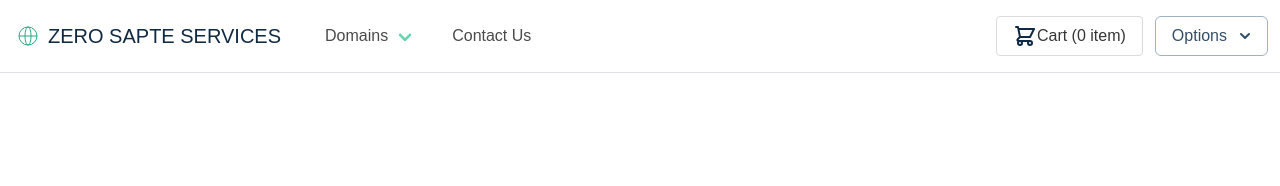
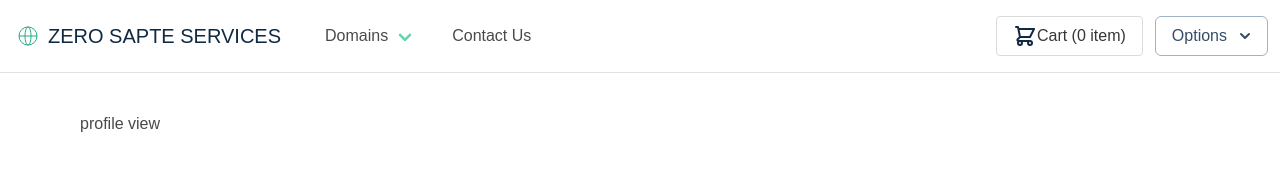
Before and after one commit to danutsss/mevn-domains-registry, a Vue app in the folder client/: page /dashboard/profile in a window 1280 px wide. Shown: the top 186 px of the page. Built offline with nearby package versions, Linux system fonts and the light colour scheme; sample sign-in values are in the browser's storage; a web font is replaced by a local one.

Commit message:
created a new route for profile

```diff
--- a/client/src/router/index.js
+++ b/client/src/router/index.js
@@ -48,6 +48,12 @@ const router = createRouter({
       name: "shopping-cart",
       component: () => import("@/views/CartView.vue"),
     },
+    {
+      path: "/dashboard/profile",
+      name: "profile",
+      component: () => import("@/views/Dashboard/Account/ProfileView.vue"),
+      beforeEnter: authGuard,
+    },
   ],
 });
 
--- /dev/null
+++ b/client/src/views/Dashboard/Account/ProfileView.vue
@@ -0,0 +1,10 @@
+<script setup></script>
+<template>
+  <section class="relative">
+    <div
+      class="container flex flex-col-reverse lg:flex-row items-center gap-12 mt-14 lg:mt-28"
+    >
+      profile view
+    </div>
+  </section>
+</template>
```
